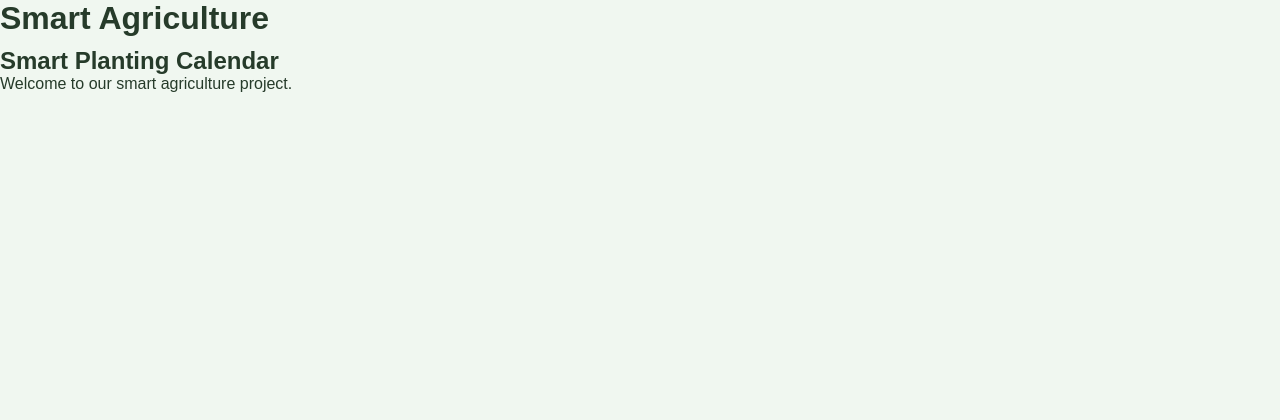
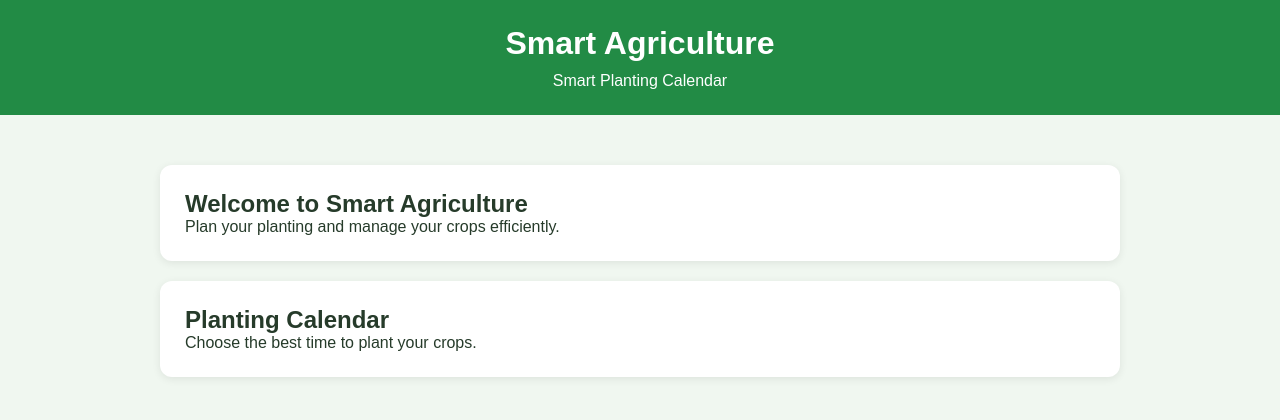
Before and after one commit to aounnadjete-ops/Smart-Agriculture, a plain HTML site: page index.html in a window 1280 px wide. Drawn offline with Linux system fonts and the light colour scheme.

Commit message:
Update title and content for planting calendar
Create Smart Planting Calendar interface

```diff
--- a/index.html
+++ b/index.html
@@ -4,12 +4,29 @@
 <head>
     <meta charset="UTF-8">
     <meta name="viewport" content="width=device-width, initial-scale=1.0">
-    <title>Smart Agriculture</title>
+    <title>Smart Planting Calendar</title>
     <link rel="stylesheet" href="style.css">
 </head>
 <body>
+
+<header>
     <h1>Smart Agriculture</h1>
-    <h2>Smart Planting Calendar</h2>
-    <p>Welcome to our smart agriculture project.</p>
+    <p>Smart Planting Calendar</p>
+</header>
+
+<main>
+    <section>
+        <h2>Welcome to Smart Agriculture</h2>
+        <p>Plan your planting and manage your crops efficiently.</p>
+    </section>
+
+    <section>
+        <h2>Planting Calendar</h2>
+        <p>Choose the best time to plant your crops.</p>
+        <div id="crop-list"></div>
+    </section>
+</main>
+
+<script src="script.js"></script>
 </body>
 </html>
```
